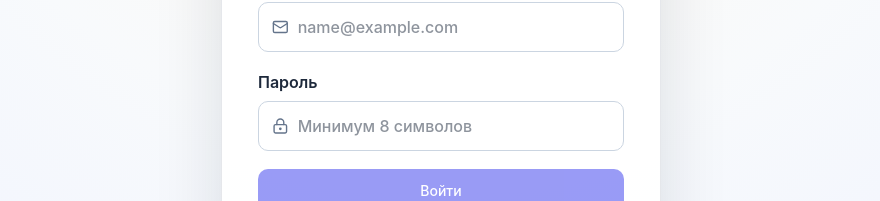
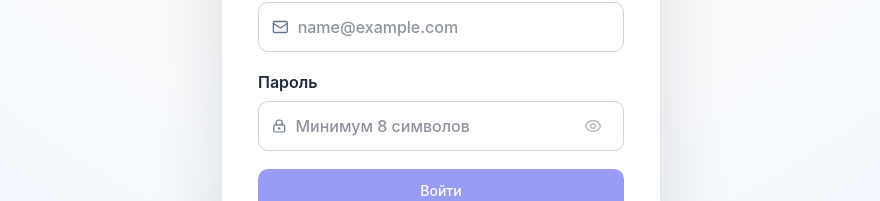
Before and after one commit to TamiArt/Art-Content-Planner, a React (Vite) app: page / in a window 1280 px wide. Shown: the part 427-628 px from the top of the page, without its empty margins (199-1079 px from the left). Built offline with nearby package versions, Linux system fonts and the light colour scheme; no server answers.

Commit message:
Fix auth hashing and add password visibility toggle
Synchronize Cloudflare PBKDF2 settings with the deployed worker and add an accessible show/hide password control.

```diff
--- a/src/components/AuthScreen.tsx
+++ b/src/components/AuthScreen.tsx
@@ -1,5 +1,5 @@
 import React, { useState } from 'react';
-import { Loader2, LockKeyhole, Mail, RefreshCw } from 'lucide-react';
+import { Eye, EyeOff, Loader2, LockKeyhole, Mail, RefreshCw } from 'lucide-react';
 import { useAppContext } from '../context/AppContext';
 
 const AuthScreen: React.FC = () => {
@@ -7,6 +7,7 @@ const AuthScreen: React.FC = () => {
   const [mode, setMode] = useState<'login' | 'register'>('login');
   const [email, setEmail] = useState('');
   const [password, setPassword] = useState('');
+  const [showPassword, setShowPassword] = useState(false);
   const [error, setError] = useState('');
   const [busy, setBusy] = useState(false);
 
@@ -40,7 +41,23 @@ const AuthScreen: React.FC = () => {
 
         <form onSubmit={submit} className="auth-form">
           <label><span>Почта</span><div className="auth-input"><Mail size={18} /><input type="email" autoComplete="email" required disabled={backendMissing} value={email} onChange={(e) => setEmail(e.target.value)} placeholder="name@example.com" /></div></label>
-          <label><span>Пароль</span><div className="auth-input"><LockKeyhole size={18} /><input type="password" minLength={8} maxLength={128} autoComplete={mode === 'login' ? 'current-password' : 'new-password'} required disabled={backendMissing} value={password} onChange={(e) => setPassword(e.target.value)} placeholder="Минимум 8 символов" /></div></label>
+          <label>
+            <span>Пароль</span>
+            <div className="auth-input">
+              <LockKeyhole size={18} />
+              <input type={showPassword ? 'text' : 'password'} minLength={8} maxLength={128} autoComplete={mode === 'login' ? 'current-password' : 'new-password'} required disabled={backendMissing} value={password} onChange={(e) => setPassword(e.target.value)} placeholder="Минимум 8 символов" />
+              <button
+                type="button"
+                className="auth-password-toggle"
+                onClick={() => setShowPassword((visible) => !visible)}
+                disabled={backendMissing}
+                aria-label={showPassword ? 'Скрыть пароль' : 'Показать пароль'}
+                title={showPassword ? 'Скрыть пароль' : 'Показать пароль'}
+              >
+                {showPassword ? <EyeOff size={18} /> : <Eye size={18} />}
+              </button>
+            </div>
+          </label>
           {error && <div className="auth-error" role="alert">{error}</div>}
           <button className="btn btn-primary auth-submit" disabled={busy || backendMissing}>{busy && <Loader2 size={17} className="spin" />}{mode === 'login' ? 'Войти' : 'Создать аккаунт'}</button>
         </form>
--- a/src/styles/auth.css
+++ b/src/styles/auth.css
@@ -2,7 +2,7 @@
 .auth-card{width:min(100%,440px);padding:36px;border:1px solid #e5e7eb;border-radius:24px;background:rgba(255,255,255,.95);box-shadow:0 24px 70px rgba(15,23,42,.12)}
 .auth-brand{display:flex;align-items:center;gap:12px;margin-bottom:30px}.auth-brand>span{display:grid;place-items:center;width:48px;height:48px;border-radius:14px;background:#111827;color:white;font-weight:800}.auth-brand div{display:flex;flex-direction:column}.auth-brand small{color:#64748b;margin-top:3px}
 .auth-card h1{margin:0 0 10px;font-size:28px}.auth-intro{display:flex;gap:9px;align-items:flex-start;margin:0 0 24px;color:#475569;line-height:1.5}.auth-intro svg{flex:none;margin-top:3px}
-.auth-form{display:grid;gap:18px}.auth-form label>span{display:block;margin-bottom:7px;font-weight:600}.auth-input{display:flex;align-items:center;gap:9px;padding:0 13px;border:1px solid #cbd5e1;border-radius:10px;background:white}.auth-input:focus-within{border-color:#4f46e5;box-shadow:0 0 0 3px #e0e7ff}.auth-input svg{color:#64748b}.auth-input input{width:100%;padding:12px 0;border:0;outline:0;font:inherit;background:transparent}
+.auth-form{display:grid;gap:18px}.auth-form label>span{display:block;margin-bottom:7px;font-weight:600}.auth-input{display:flex;align-items:center;gap:9px;padding:0 13px;border:1px solid #cbd5e1;border-radius:10px;background:white}.auth-input:focus-within{border-color:#4f46e5;box-shadow:0 0 0 3px #e0e7ff}.auth-input svg{color:#64748b}.auth-input input{width:100%;padding:12px 0;border:0;outline:0;font:inherit;background:transparent}.auth-password-toggle{display:grid;place-items:center;flex:none;width:34px;height:34px;padding:0;border:0;border-radius:8px;background:transparent;cursor:pointer}.auth-password-toggle:hover{background:#f1f5f9}.auth-password-toggle:focus-visible{outline:2px solid #4f46e5;outline-offset:2px}.auth-password-toggle:disabled{cursor:default;opacity:.5}.auth-password-toggle svg{margin:0}
 .auth-submit{justify-content:center;width:100%;min-height:44px}.auth-submit:disabled{opacity:.65}.auth-error{padding:10px 12px;border-radius:8px;background:#fef2f2;color:#b91c1c;font-size:14px}.auth-switch{width:100%;margin-top:18px;border:0;background:none;color:#4338ca;cursor:pointer;font-weight:600}.auth-note{margin:24px 0 0;padding-top:18px;border-top:1px solid #e5e7eb;color:#64748b;text-align:center;font-size:12px;line-height:1.5}
 .spin{animation:auth-spin 1s linear infinite}@keyframes auth-spin{to{transform:rotate(360deg)}}.app-loading{align-content:center;color:#475569}.spinner{width:38px;height:38px;border:4px solid #cbd5e1;border-top-color:#4f46e5;border-radius:50%;animation:auth-spin 1s linear infinite;margin:auto}
 .account-panel{margin-top:auto;padding:14px 16px;border-top:1px solid rgba(255,255,255,.12)}.sync-state{display:flex;align-items:center;gap:7px;color:#bbf7d0;font-size:12px}.sync-state.syncing{color:#fde68a}.sync-state.offline,.sync-state.error{color:#fecaca}.account-email{margin:7px 0;color:#e2e8f0;font-size:13px;white-space:nowrap;overflow:hidden;text-overflow:ellipsis}.account-logout{display:flex;align-items:center;gap:7px;padding:0;border:0;background:none;color:#cbd5e1;cursor:pointer;font-size:13px}.account-logout:hover{color:white}
--- a/worker/cloudflare-editor.js
+++ b/worker/cloudflare-editor.js
@@ -1,6 +1,7 @@
 const COOKIE_NAME = 'acp_session';
 const SESSION_SECONDS = 30 * 24 * 60 * 60;
 const MAX_BODY_CHARS = 5_000_000;
+const PBKDF2_ITERATIONS = 100_000;
 const encoder = new TextEncoder();
 
 const json = (data, status = 200, headers) => {
@@ -46,7 +47,7 @@ const hmacHex = async (secret, value) => {
 const derivePassword = async (password, salt, secret) => {
   const keyMaterial = await crypto.subtle.importKey('raw', encoder.encode(`${password}:${secret}`), 'PBKDF2', false, ['deriveBits']);
   const bits = await crypto.subtle.deriveBits(
-    { name: 'PBKDF2', hash: 'SHA-256', salt, iterations: 210_000 },
+    { name: 'PBKDF2', hash: 'SHA-256', salt, iterations: PBKDF2_ITERATIONS },
     keyMaterial,
     256,
   );
--- a/worker/index.ts
+++ b/worker/index.ts
@@ -22,6 +22,7 @@ type SyncRow = { payload: string; revision: number; updated_at: string };
 const COOKIE_NAME = 'acp_session';
 const SESSION_SECONDS = 30 * 24 * 60 * 60;
 const MAX_BODY_CHARS = 5_000_000;
+const PBKDF2_ITERATIONS = 100_000;
 const encoder = new TextEncoder();
 
 const json = (data: unknown, status = 200, headers?: HeadersInit): Response => {
@@ -67,7 +68,7 @@ const hmacHex = async (secret: string, value: string): Promise<string> => {
 const derivePassword = async (password: string, salt: Uint8Array, secret: string): Promise<string> => {
   const keyMaterial = await crypto.subtle.importKey('raw', encoder.encode(`${password}:${secret}`), 'PBKDF2', false, ['deriveBits']);
   const bits = await crypto.subtle.deriveBits(
-    { name: 'PBKDF2', hash: 'SHA-256', salt: salt as BufferSource, iterations: 210_000 },
+    { name: 'PBKDF2', hash: 'SHA-256', salt: salt as BufferSource, iterations: PBKDF2_ITERATIONS },
     keyMaterial,
     256,
   );
```
